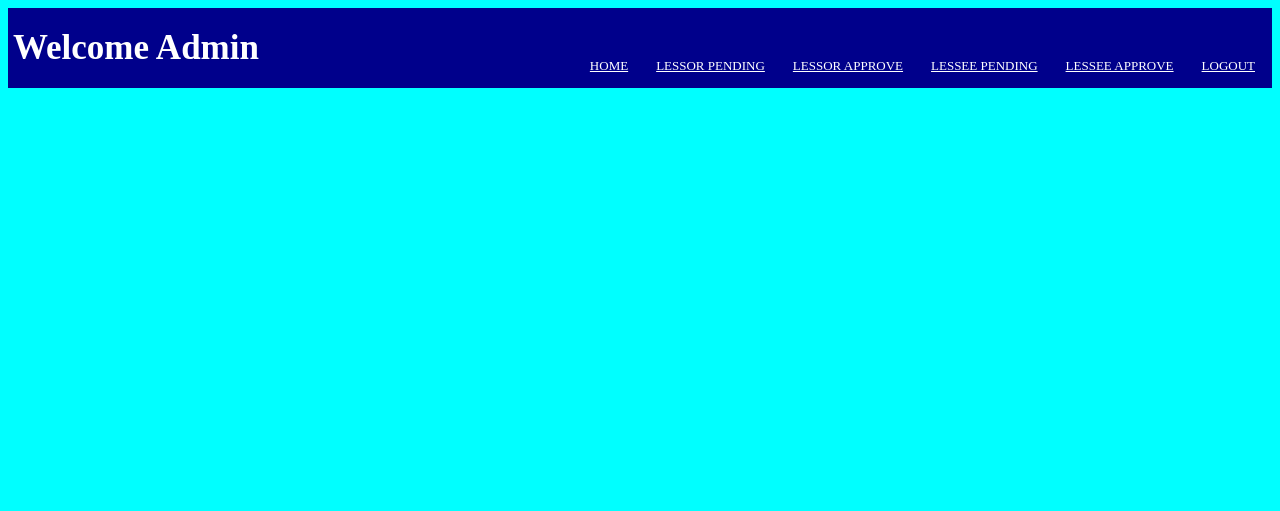
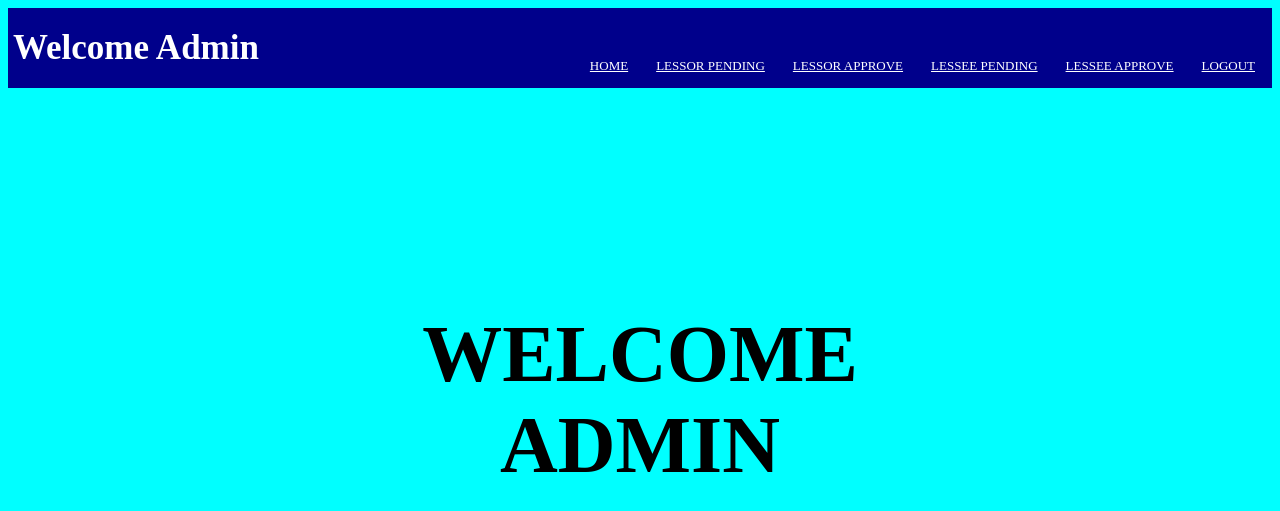
Before and after one commit to syedwajith/Equipment-Leasing-Project, a Django app: page /container_leasing_app/adminhome/ in a window 1280 px wide. Shown: the top 511 px of the page. Run offline with Django 4.2, Linux system fonts and the light colour scheme.

Commit message:
Update adminhome.html

```diff
--- a/equipment_leasing/templates/container_leasing_app/adminhome.html
+++ b/equipment_leasing/templates/container_leasing_app/adminhome.html
@@ -28,5 +28,6 @@
                     </li>
                 </ul>
             </nav>
+            <h1 class="adm">WELCOME ADMIN</h1>
     </body>
 </html>
```
